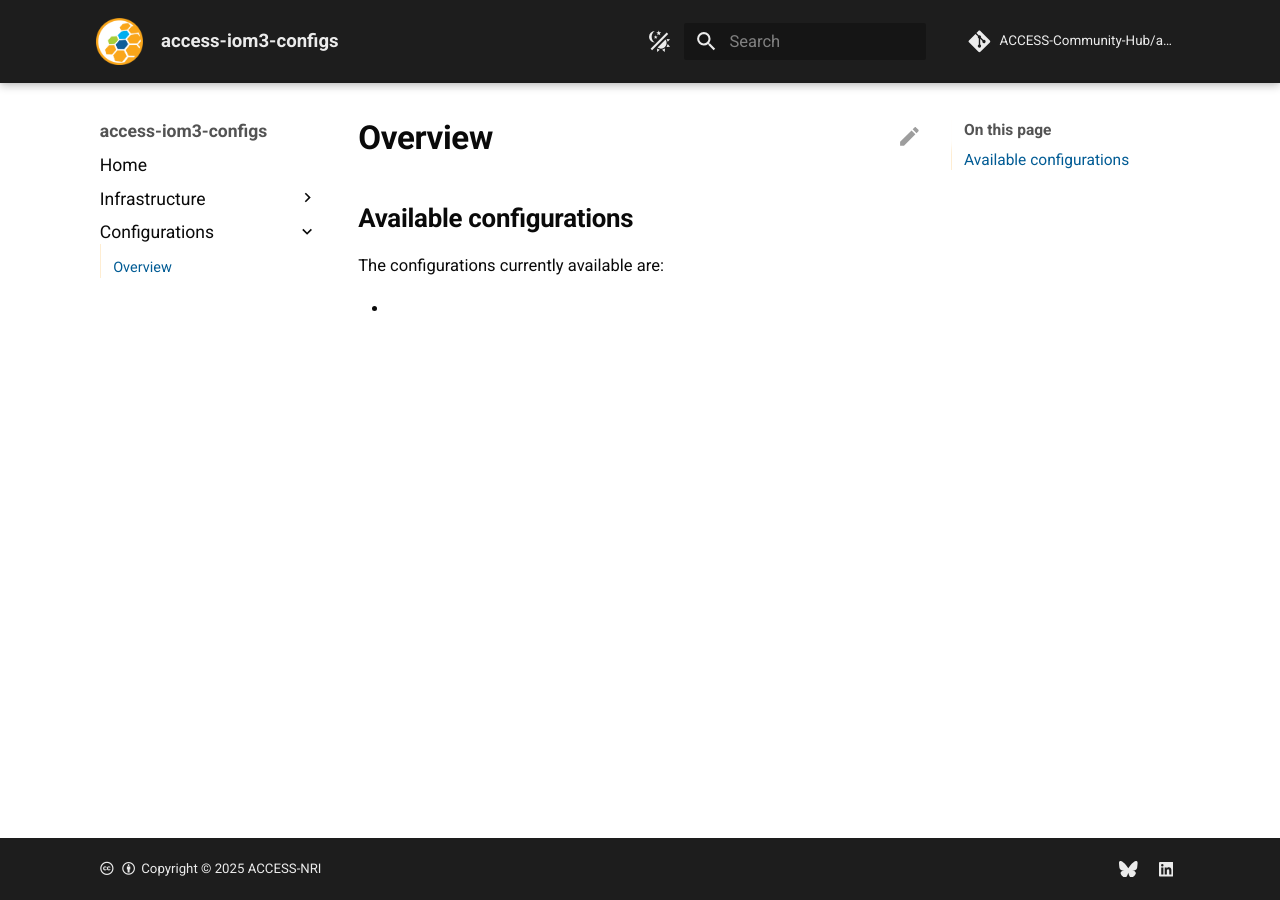
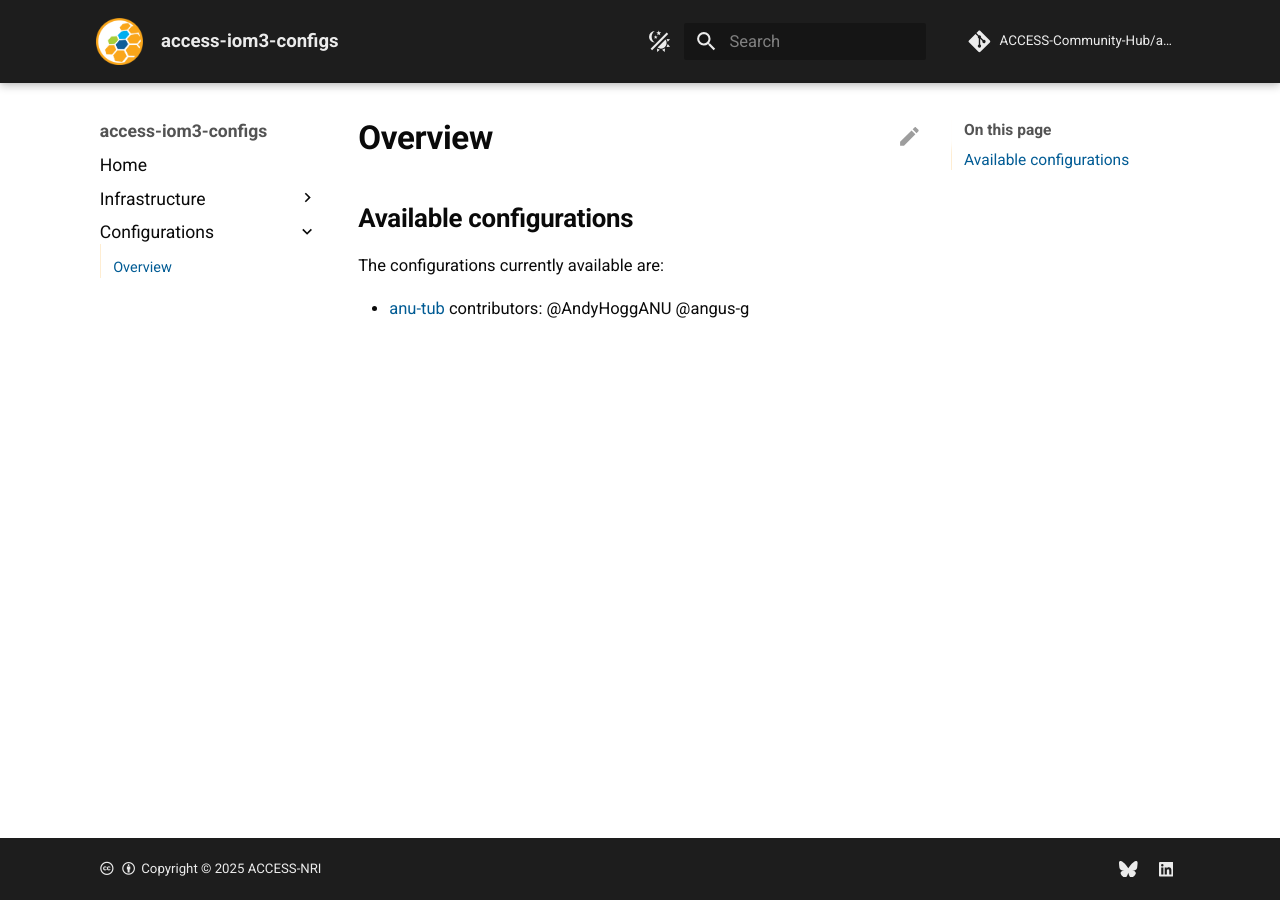
Before and after one commit to ACCESS-Community-Hub/access-iom3-configs, an MkDocs documentation site: the page built from documentation/docs/pages/configurations/Overview.md, in a window 1280 px wide. Built offline with MkDocs 1.6.1 and Material for MkDocs 9.7.7, drawn with Linux system fonts in a browser that asks for light colours; comment, search, counter and statistics services are not loaded.

Commit message:
Update Overview.md

```diff
--- a/documentation/docs/pages/configurations/Overview.md
+++ b/documentation/docs/pages/configurations/Overview.md
@@ -1,4 +1,4 @@
 ## Available configurations
 The configurations currently available are:
 
- -
+ - [anu-tub](https://github.com/AndyHoggANU/anu-tub/tree/master) contributors: @AndyHoggANU @angus-g
```
